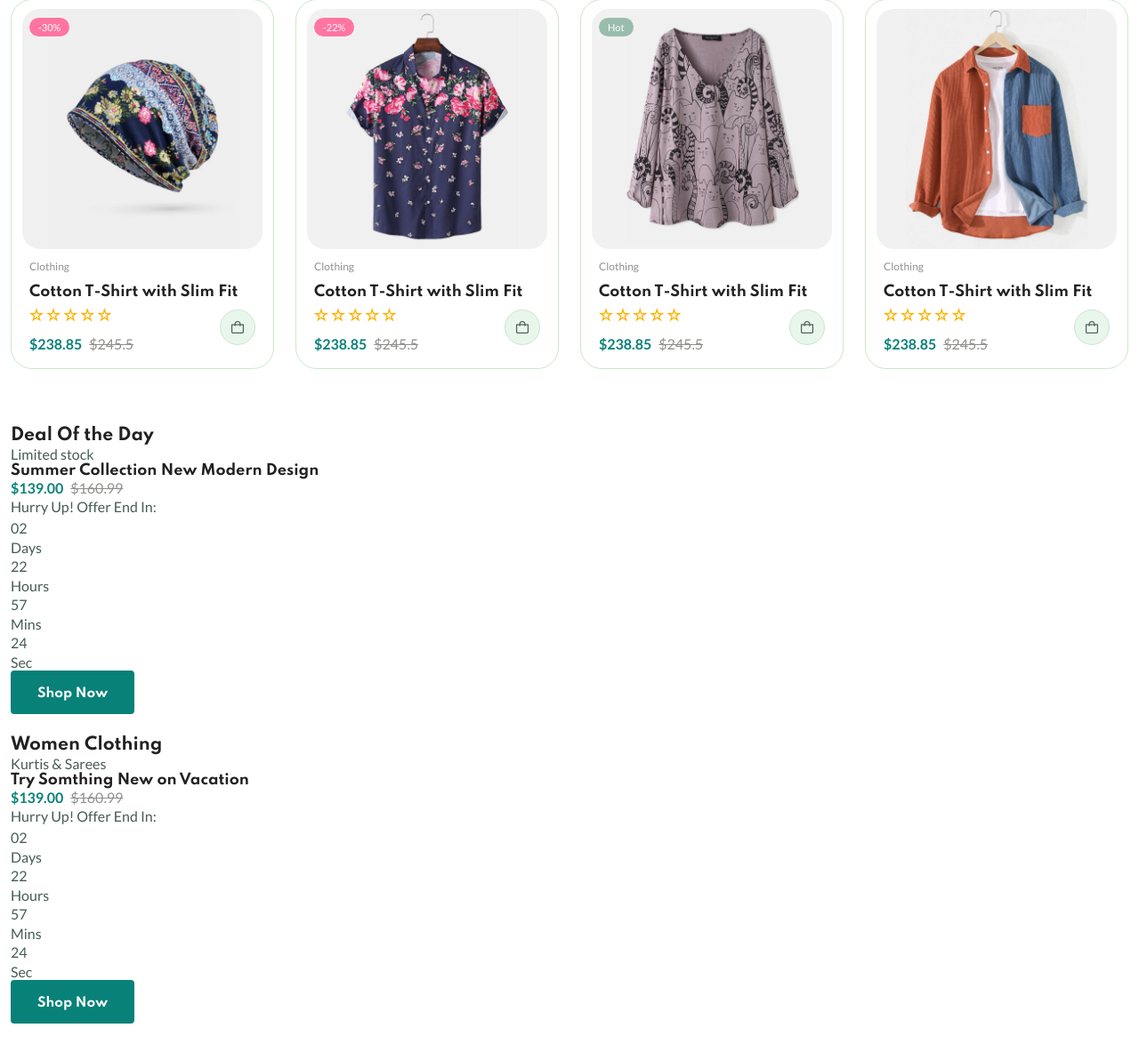
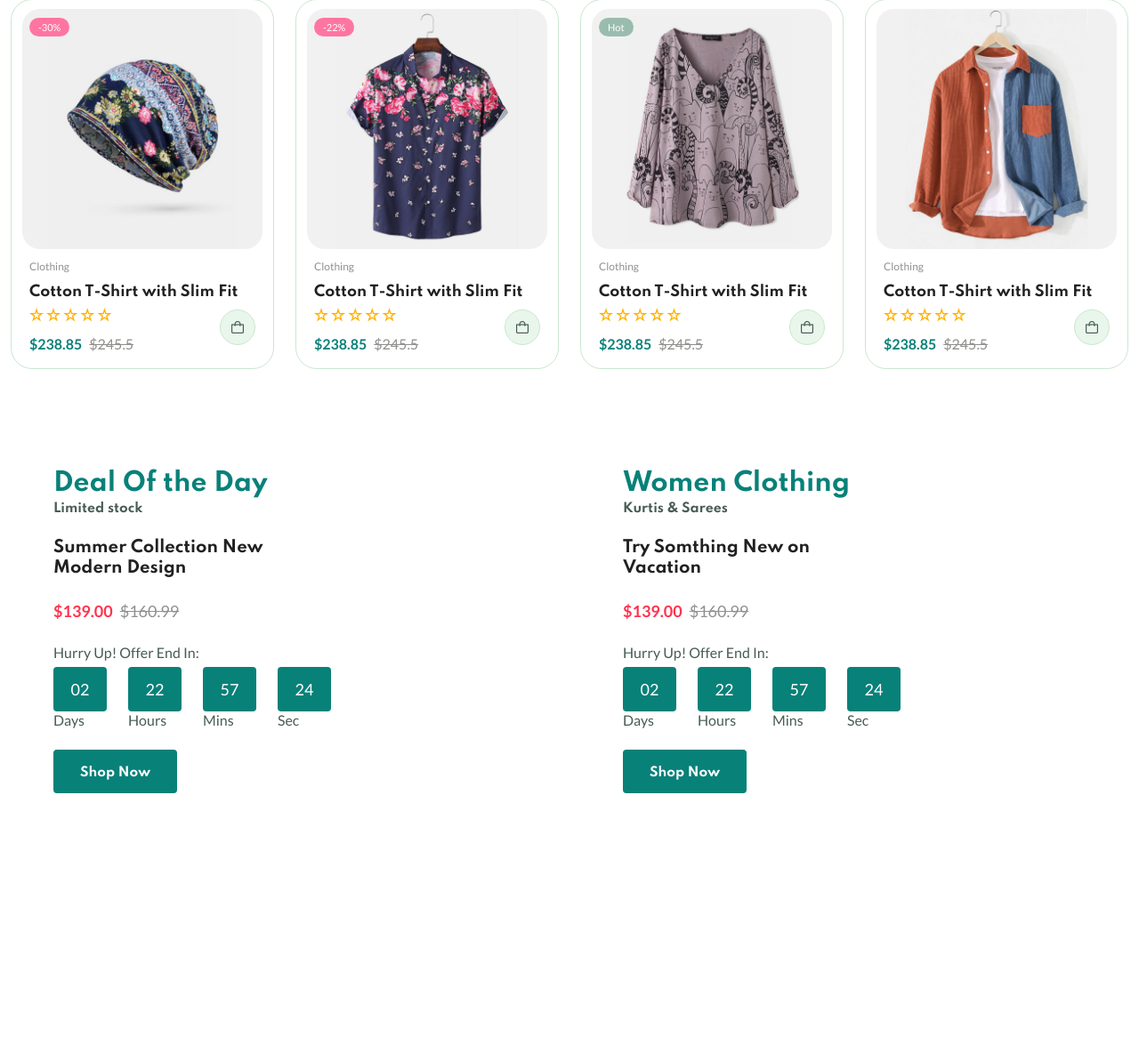
Before and after one commit to AkshayM2001/Mbazar, a Django app: page / in a window 1280 px wide; the page is wider, and only the part inside the window is pictured. Shown: the part 1613-2796 px from the top of that part at 89% size. After the commit the page ends 2505 px from the top of that part, so only its background shows below. Run offline with Django 4.2, Linux system fonts and the light colour scheme; some libraries are stand-ins or nearby versions.

Commit message:
ADDED EXTRA

```diff
--- a/static/style.css
+++ b/static/style.css
@@ -623,3 +623,80 @@ input {
     border-color: var(--first-color);
     color: var(--body-color);
 }
+
+/*=========================DEALS ===========================*/
+.deals__container {
+    grid-template-columns: repeat(2, 1fr);
+}
+.deals_item:nth-child(1) {
+    background-image: url(./static/img/deals-1.jpg);
+}
+.deals_item:nth-child(2) {
+    background-image: url(./static/img/deals-2.png);
+}
+
+.deals__item {
+    padding: 3rem;
+    background-size: cover;
+    background-position: center;
+    display: flex;
+    flex-direction: column;
+    row-gap: 1.5rem;
+}
+
+.deals__brand {
+    color: var(--first-color);
+    font-size: var(--h3-font-size);
+    margin-bottom: 0.25rem;
+}
+
+.deals__category {
+    font-family: var(--second-font);
+    font-size: var(--small-font-size);
+}
+
+.deals__title {
+    max-width: 240px;
+    font-size: var(--large-font-size);
+    font-weight: var(--weight-400);
+    line-height: 1.3;
+}
+
+.deals__price .new__price,
+.deals__price .old__price {
+    font-size: var(--large-font-size);
+}
+.deals__price .new__price {
+    color: hsl(352, 100%, 60%);
+}
+.deals__countdown-text {
+    margin-bottom: 0.25rem;
+}
+.countdown {
+    display: flex;
+    column-gap: 1.5rem;
+}
+
+.countdown__amount {
+    /* position: relative; */
+}
+
+.countdown__amount::after {
+    content: ':';
+    color: var(--title-color);
+    font-size: var(--large-font-size);
+    position: absolute;
+    right: -25%;
+    top: 20%;
+}
+.countdown__period {
+    background-color: var(--first-color);
+    color: var(--body-color);
+    width: 60px;
+    height: 50px;
+    line-height: 50px;
+    text-align: center;
+    border-radius: .25rem;
+    font-size: var(--large-font-size);
+
+}
--- a/templates/index.html
+++ b/templates/index.html
@@ -1221,7 +1221,7 @@
 
                     <h4 class="deals__title">Summer Collection New Modern Design</h4>
 
-                    <div class="deals_price , flex">
+                    <div class="deals__price  flex">
                         <span class="new__price">$139.00</span>
                         <span class="old__price">$160.99</span>
                     </div>
@@ -1262,7 +1262,7 @@
 
                     <h4 class="deals__title">Try Somthing New on Vacation</h4>
 
-                    <div class="deals_price , flex">
+                    <div class="deals__price  flex">
                         <span class="new__price">$139.00</span>
                         <span class="old__price">$160.99</span>
                     </div>
```
